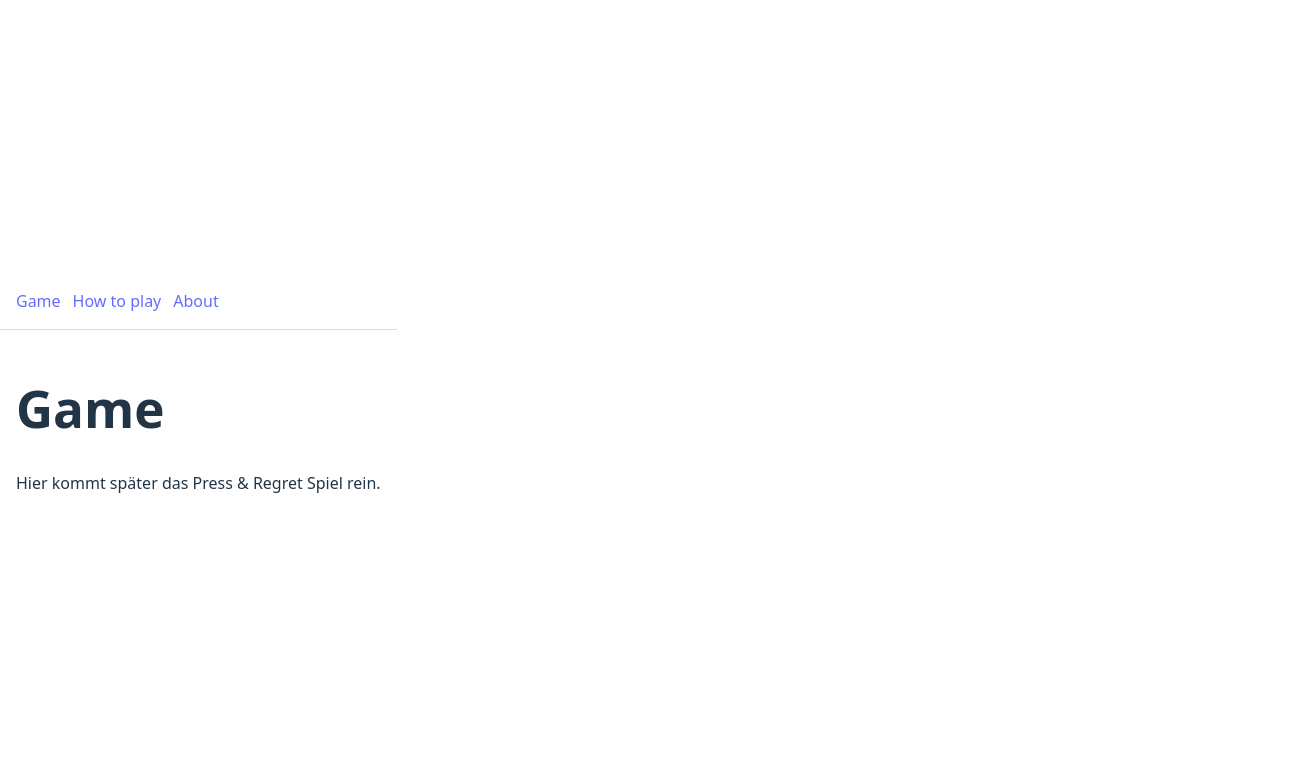
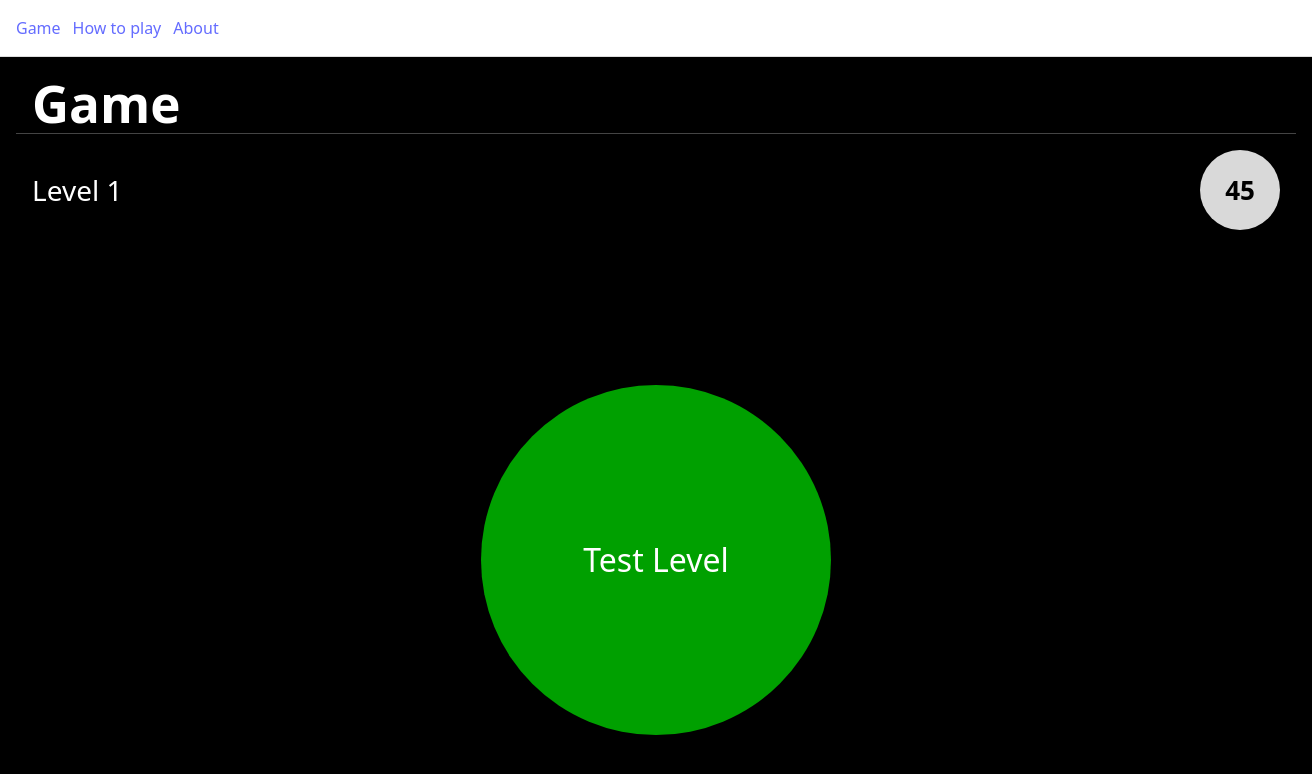
Before and after one commit to Sara20029/Press-Regret-PR-, a React (Vite) app: page / in a window 1280 px wide. Shown: the top 774 px of the page, 1312 px wide, since content can reach past the window. Built offline with nearby package versions, Linux system fonts and the light colour scheme.

Commit message:
Design Level leicht

```diff
--- a/package.json
+++ b/package.json
@@ -13,7 +13,7 @@
     "axios": "^1.13.5",
     "react": "^19.2.0",
     "react-dom": "^19.2.0",
-    "react-router-dom": "^7.13.0"
+    "react-router-dom": "^7.13.1"
   },
   "devDependencies": {
     "@eslint/js": "^9.39.1",
--- a/src/App.tsx
+++ b/src/App.tsx
@@ -1,3 +1,4 @@
+// @ts-ignore
 import { BrowserRouter, Routes, Route, Link, Navigate } from "react-router-dom";
 import Game from "./pages/Game";
 import About from "./pages/About";
--- /dev/null
+++ b/src/pages/Game.css
@@ -0,0 +1,66 @@
+.game {
+    background-color: black;
+    height: 100vh;
+    width: 100vw;
+    color: white;
+    display: flex;
+    flex-direction: column;
+    padding: 16px;
+}
+
+.nav {
+    height: 60px; /* Headerhöhe */
+    display: flex;
+    align-items: center;
+    padding: 0 16px;
+    border-bottom: 1px solid #444;
+}
+
+.status {
+    display: flex;
+    justify-content: space-between;
+    align-items: center;
+    margin: 16px 0;
+    padding: 0 16px;
+}
+
+.level {
+    font-size: 28px;
+}
+
+.timer {
+    width: 80px;
+    height: 80px;
+    background-color: #d9d9d9;
+    border-radius: 50%;
+    display: flex;
+    justify-content: center;
+    align-items: center;
+    color: black;
+    font-size: 26px;
+    font-weight: bold;
+}
+
+.center {
+    flex: 1; /* Nimmt den restlichen Platz ein */
+    display: flex;
+    justify-content: center;
+    align-items: center;
+}
+
+.circle-button {
+    width: 350px;
+    height: 350px;
+    border-radius: 50%;
+    background-color: #00a000;
+    border: none;
+    color: white;
+    font-size: 32px;
+    cursor: pointer;
+    transition: transform 0.2s ease, background-color 0.2s ease;
+}
+
+.circle-button:hover {
+    background-color: #00c000;
+    transform: scale(1.05);
+}
--- a/src/pages/Game.tsx
+++ b/src/pages/Game.tsx
@@ -1,8 +1,22 @@
+import "./Game.css";
+
 export default function Game() {
     return (
-        <main style={{ padding: 16 }}>
-            <h1>Game</h1>
-            <p>Hier kommt später das Press & Regret Spiel rein.</p>
+        <main className="game">
+            <header className="nav">
+                <h1>Game</h1>
+            </header>
+
+            <div className="status">
+                <div className="level">Level 1</div>
+                <div className="timer">45</div>
+            </div>
+
+            <div className="center">
+                <button className="circle-button">
+                    Test Level
+                </button>
+            </div>
         </main>
     );
 }
```
Also changed, not shown: 1 other file (tests, documents, lock files or other folders).
